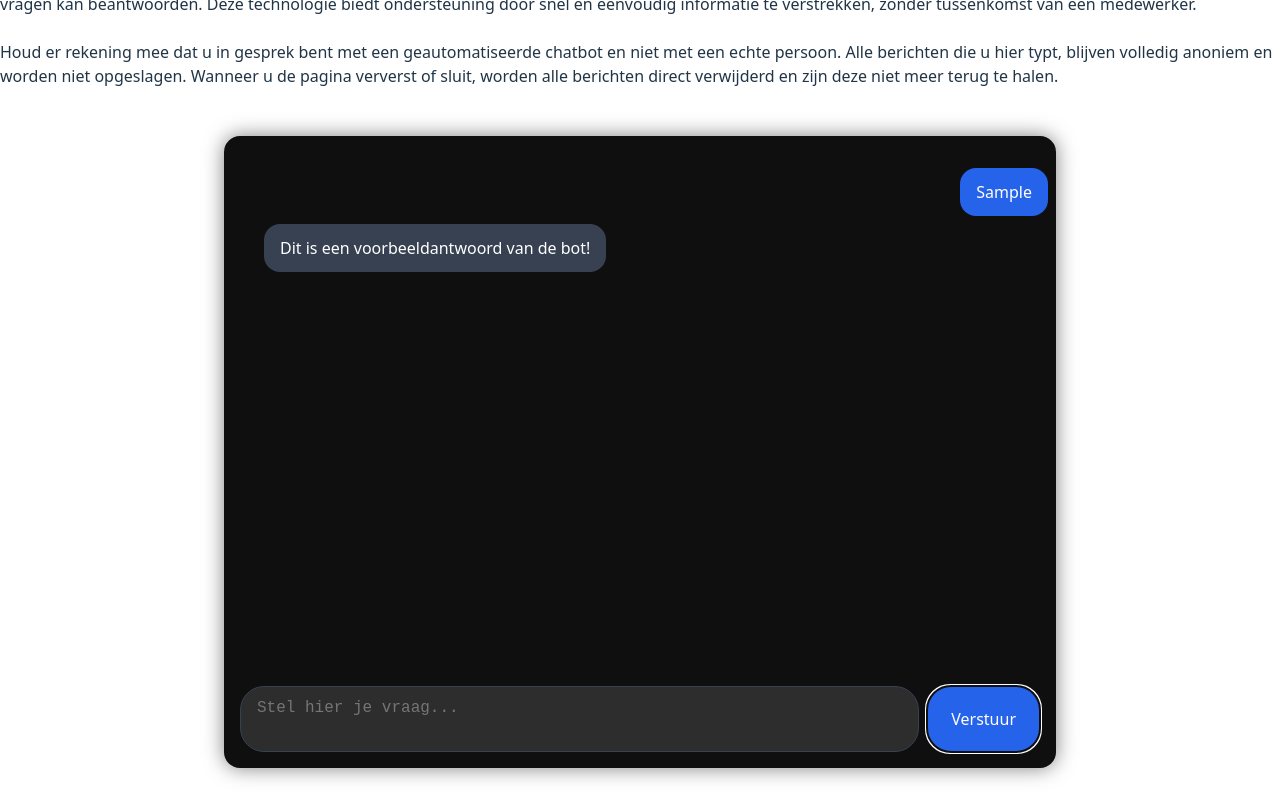
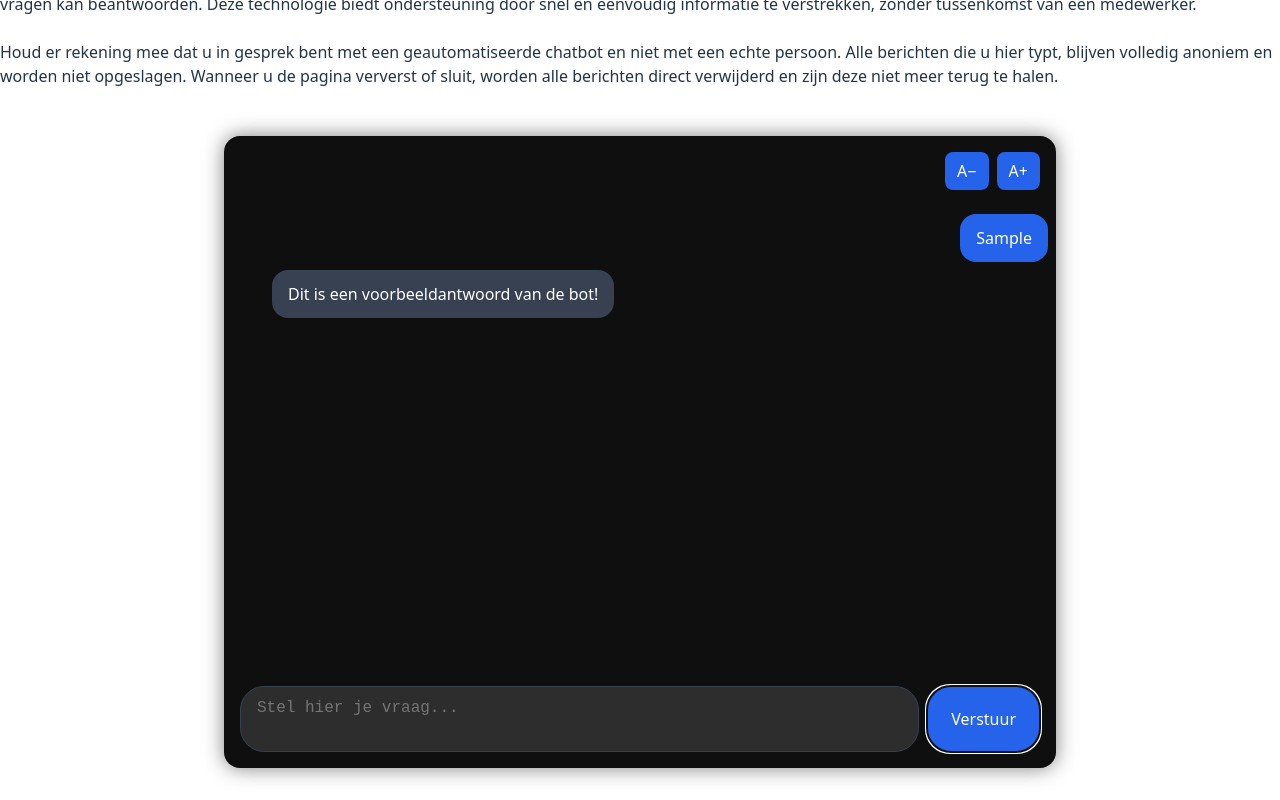
Before and after one commit to bluefire0009/Team3-Project-D-A.I.-Chatbot, a React (Vite) app in the folder FrontEnd/AIChatBot/: page / in a window 1280 px wide. Both pictures are taken after typing "Sample" into the empty fields and a click on the button "Verstuur". Shown: the part 363-1163 px from the top of the page. Built offline with nearby package versions, Linux system fonts and the light colour scheme.

Commit message:
ADD buttons to make text larger and smaller

```diff
--- a/FrontEnd/AIChatBot/src/Components/ChatWindow.tsx
+++ b/FrontEnd/AIChatBot/src/Components/ChatWindow.tsx
@@ -11,6 +11,7 @@ interface Message {
 export default function ChatWindow() {
   const [messages, setMessages] = useState<Message[]>([]);
   const [isTyping, setIsTyping] = useState(false);
+  const [fontSize, setFontSize] = useState(16); // standaard fontgrootte in pixels
   const messagesEndRef = useRef<HTMLDivElement>(null);
 
   const handleSend = (text: string) => {
@@ -38,20 +39,34 @@ export default function ChatWindow() {
     messagesEndRef.current?.scrollIntoView({ behavior: "smooth" });
   }, [messages, isTyping]);
 
+  const increaseFontSize = () => setFontSize((prev) => Math.min(prev + 2, 24));
+  const decreaseFontSize = () => setFontSize((prev) => Math.max(prev - 2, 12));
+
   return (
     <div className="chat-window-container">
       <div className="chat-window-box">
+        {/* Knoppen rechtsboven */}
+        <div className="chat-header">
+          <button className="font-size-btn" onClick={decreaseFontSize}>A−</button>
+          <button className="font-size-btn" onClick={increaseFontSize}>A+</button>
+        </div>
+
         <div className="chat-messages">
           {messages.map((msg) => (
             <div
               key={msg.id}
               className={`message ${msg.sender === "user" ? "message-user" : "message-bot"}`}
+              style={{ fontSize: `${fontSize}px` }}
             >
               {msg.text}
             </div>
           ))}
 
-          {isTyping && <div className="typing-indicator">Bot is aan het typen...</div>}
+          {isTyping && (
+            <div className="typing-indicator" style={{ fontSize: `${fontSize}px` }}>
+              Bot is aan het typen...
+            </div>
+          )}
 
           <div ref={messagesEndRef} />
         </div>
--- a/FrontEnd/AIChatBot/src/Styling/ChatWindow.css
+++ b/FrontEnd/AIChatBot/src/Styling/ChatWindow.css
@@ -16,6 +16,27 @@
   border-radius: 1rem;
   padding: 1rem;
   box-shadow: 0 0 20px rgba(0, 0, 0, 0.5);
+}
+
+.chat-header {
+  display: flex;
+  justify-content: flex-end;
+  gap: 0.5rem;
+  margin-bottom: 0.5rem;
+}
+
+.font-size-btn {
+  background-color: #2563eb;
+  color: white;
+  border: none;
+  padding: 0.5rem 0.75rem;
+  border-radius: 0.5rem;
+  cursor: pointer;
+  font-size: 1rem;
+}
+
+.font-size-btn:hover {
+  background-color: #1e40af;
 }
 
 .chat-messages {
@@ -54,18 +75,20 @@
   padding: 0.75rem 1rem;
   border-radius: 1rem;
   align-self: flex-end;
-  max-width: 75%; /* voorkomt dat het te breed wordt */
-  margin-right: 0.5rem; /* afstand van rechterrand */
+  max-width: 75%;
+  margin-right: 0.5rem;
 }
 
 .message-bot {
-  background-color: #374151; /* Donkere achtergrond voor de bot */
+  background-color: #374151;
   color: white;
   padding: 0.75rem 1rem;
   border-radius: 1rem;
-  align-self: flex-start; /* Zorgt ervoor dat de bot berichten naar links komen */
-  max-width: 75%; /* voorkomt dat het te breed wordt */
-  margin-left: 0.5rem; /* afstand van de linkerrand */
+  align-self: flex-start;
+  max-width: 75%;
+  margin-left: 1rem; /* iets verder naar links zoals gevraagd */
+}
+
 .typing-indicator {
   font-style: italic;
   color: #888;
@@ -75,4 +98,3 @@
 .input-container {
   padding-top: 1rem;
 }
-}
```
